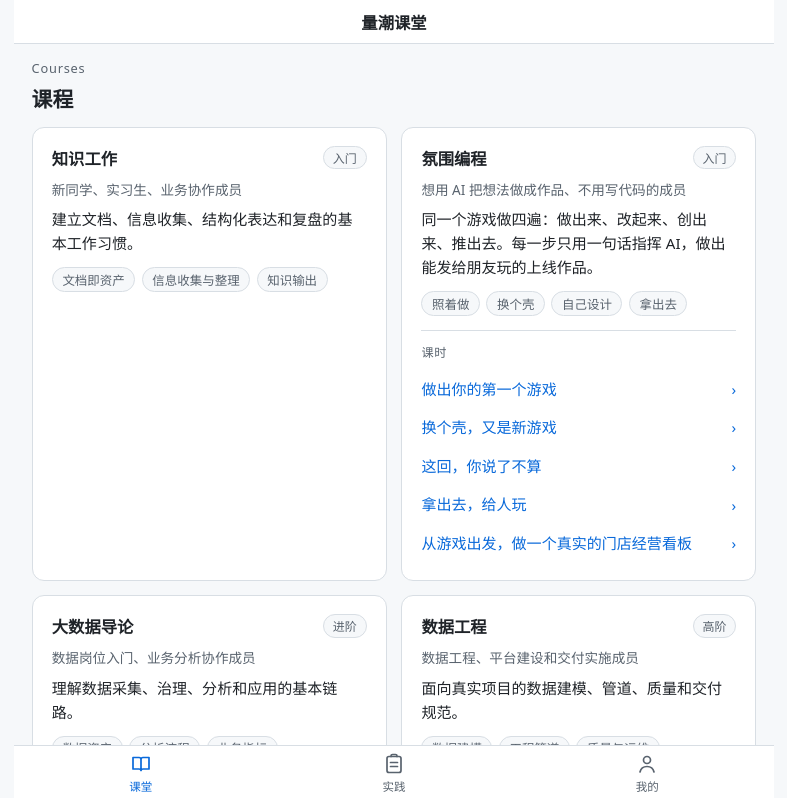
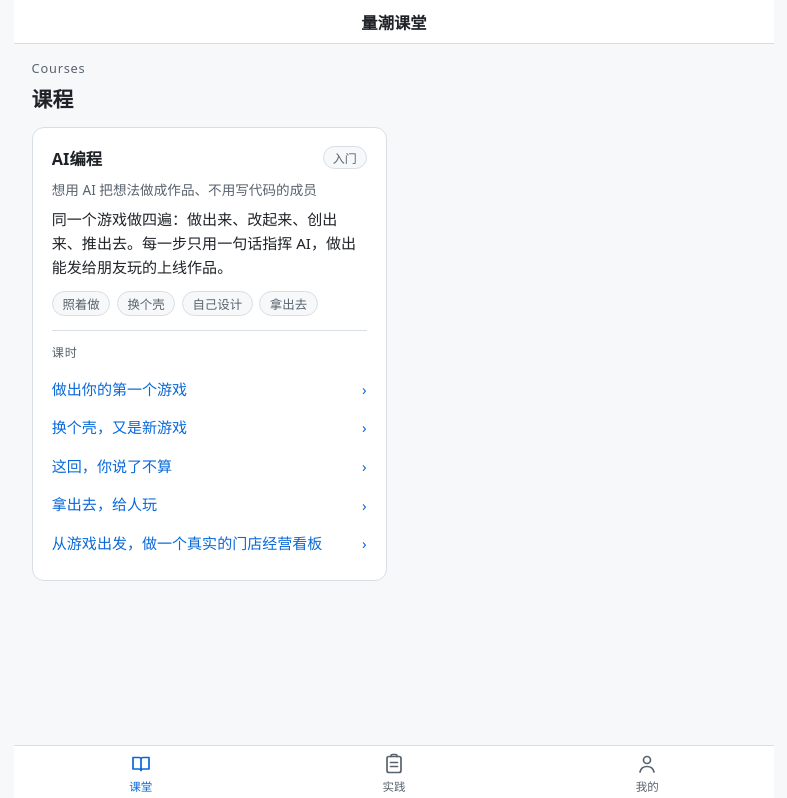
Before and after one commit to quanttide/qtclass, a React (Vite) app in the folder src/lite/: page / in a window 1280 px wide. Shown: the top 798 px of the page, without its empty margins (246-1033 px from the left). Built offline with nearby package versions, Linux system fonts and the light colour scheme.

Commit message:
feat(lite): 氛围编程改名 AI编程；未上架课程暂下线（数据保留）

```diff
--- a/src/lite/data/lessons/hello-world.ts
+++ b/src/lite/data/lessons/hello-world.ts
@@ -1,14 +1,14 @@
 import type { Lesson } from '../../src/models/lesson'
 
-// 氛围编程第 1 课。文字与步骤源自教程仓
+// AI编程第 1 课。文字与步骤源自教程仓
 // assets/tutorials/vibe-coding/docs/intro/hello-world.html（内容不改写，只换载体）
 const lesson: Lesson = {
   name: 'hello-world',
-  course: '氛围编程',
+  course: 'AI编程',
   title: '做出你的第一个游戏',
   description: '照着五步做出并上线你的第一个游戏，全程不用写代码。',
   status: 'published',
-  kicker: '氛围编程 · 第 1 课',
+  kicker: 'AI编程 · 第 1 课',
   lede: '不用懂代码，照着做就行。每一步都告诉你「做完会看到什么」',
   steps: [
     {
--- a/src/lite/data/lessons/lesson-2-coffee-shop.ts
+++ b/src/lite/data/lessons/lesson-2-coffee-shop.ts
@@ -1,14 +1,14 @@
 import type { Lesson } from '../../src/models/lesson'
 
-// 氛围编程第 2 课。文字与步骤源自教程仓
+// AI编程第 2 课。文字与步骤源自教程仓
 // assets/tutorials/vibe-coding/docs/intro/lesson-2.html（内容不改写，只换载体）
 const lesson: Lesson = {
   name: 'lesson-2-coffee-shop',
-  course: '氛围编程',
+  course: 'AI编程',
   title: '换个壳，又是新游戏',
   description: '把串串摊改成咖啡店——玩法数值一个没动，只换了皮。',
   status: 'published',
-  kicker: '氛围编程 · 第 2 课',
+  kicker: 'AI编程 · 第 2 课',
   lede: '上一课的串串摊，只需改一句话就变成咖啡店——玩法、数值一个字都没动。',
   steps: [
     {
--- a/src/lite/data/lessons/lesson-3-worker.ts
+++ b/src/lite/data/lessons/lesson-3-worker.ts
@@ -1,14 +1,14 @@
 import type { Lesson } from '../../src/models/lesson'
 
-// 氛围编程第 3 课。文字与步骤源自教程仓
+// AI编程第 3 课。文字与步骤源自教程仓
 // assets/tutorials/vibe-coding/docs/intro/lesson-3.html（内容不改写，只换载体）
 const lesson: Lesson = {
   name: 'lesson-3-worker',
-  course: '氛围编程',
+  course: 'AI编程',
   title: '这回，你说了不算',
   description: '只给一个模糊想法，让 AI 先出设计方案再实现，玩法规则全变了。',
   status: 'published',
-  kicker: '氛围编程 · 第 3 课',
+  kicker: 'AI编程 · 第 3 课',
   lede: '前两课都是「别人给好的」。这一课，你自己提想法，让 AI 帮你设计成玩法。',
   steps: [
     {
--- a/src/lite/data/lessons/lesson-4-publish.ts
+++ b/src/lite/data/lessons/lesson-4-publish.ts
@@ -1,14 +1,14 @@
 import type { Lesson } from '../../src/models/lesson'
 
-// 氛围编程第 4 课（本章收官）。文字与步骤源自教程仓
+// AI编程第 4 课（本章收官）。文字与步骤源自教程仓
 // assets/tutorials/vibe-coding/docs/intro/lesson-4.html（内容不改写，只换载体）
 const lesson: Lesson = {
   name: 'lesson-4-publish',
-  course: '氛围编程',
+  course: 'AI编程',
   title: '拿出去，给人玩',
   description: '离开 AI，做宣传册、找真人、听真话。跨 3-7 天，慢慢来。',
   status: 'published',
-  kicker: '氛围编程 · 第 4 课 · 本章收官',
+  kicker: 'AI编程 · 第 4 课 · 本章收官',
   lede: '前三课，你一直在跟 AI 打交道。这一课，你要第一次离开 AI，去找真实的人。',
   steps: [
     {
--- a/src/lite/data/lessons/lesson-5-store-dashboard.ts
+++ b/src/lite/data/lessons/lesson-5-store-dashboard.ts
@@ -1,14 +1,14 @@
 import type { Lesson } from '../../src/models/lesson'
 
-// 氛围编程第二章第 1 课（整体序为第 5 课）。文字与步骤源自教程仓
+// AI编程第二章第 1 课（整体序为第 5 课）。文字与步骤源自教程仓
 // assets/tutorials/vibe-coding/docs/realworld/lesson-1.html（内容不改写，只换载体）
 const lesson: Lesson = {
   name: 'lesson-5-store-dashboard',
-  course: '氛围编程',
+  course: 'AI编程',
   title: '从游戏出发，做一个真实的门店经营看板',
   description: '把你开的咖啡店，从「能玩的游戏」改成「能给店主看的经营看板」——营业额、客流、库存、趋势全是真实门店每天盯的数。',
   status: 'published',
-  kicker: '氛围编程 · 第二章 · 第 1 课',
+  kicker: 'AI编程 · 第二章 · 第 1 课',
   lede: '你开的那家咖啡店，其实每天都在赚钱、来客、卖货。把这些游戏数字换成真实门店的指标，就是一个看板。',
   steps: [
     {
--- a/src/lite/src/models/lesson.ts
+++ b/src/lite/src/models/lesson.ts
@@ -34,7 +34,7 @@ export interface Lesson {
   title: string
   description: string
   status: LessonStatus
-  // 页眉小标签，如「氛围编程 · 第 1 课」
+  // 页眉小标签，如「AI编程 · 第 1 课」
   kicker?: string
   // 页眉下的一句引导
   lede?: string
--- a/src/lite/src/pages/Theory.tsx
+++ b/src/lite/src/pages/Theory.tsx
@@ -1,8 +1,9 @@
-// 理论页：课程清单（氛围编程的文案与课时源自教程仓 intro 讲义，可随教程更新；训练营不在本页）
+// 理论页：课程清单（AI编程的文案与课时源自教程仓 intro 讲义，可随教程更新；训练营不在本页）
 // 卡片下方挂该课程已发布的课时入口，课时内容与文案来自 models/lesson，不在此改写
 import { Link } from 'react-router-dom'
 import { publishedLessonsOf } from '../models/lesson'
 import { lessonPath } from '../routes'
+// online=false 为暂未上架：数据保留但不对外展示，上架时改回 true
 const courses = [
   {
     name: '知识工作',
@@ -10,13 +11,15 @@ const courses = [
     audience: '新同学、实习生、业务协作成员',
     summary: '建立文档、信息收集、结构化表达和复盘的基本工作习惯。',
     modules: ['文档即资产', '信息收集与整理', '知识输出'],
+    online: false,
   },
   {
-    name: '氛围编程',
+    name: 'AI编程',
     level: '入门',
     audience: '想用 AI 把想法做成作品、不用写代码的成员',
     summary: '同一个游戏做四遍：做出来、改起来、创出来、推出去。每一步只用一句话指挥 AI，做出能发给朋友玩的上线作品。',
     modules: ['照着做', '换个壳', '自己设计', '拿出去'],
+    online: true,
   },
   {
     name: '大数据导论',
@@ -24,6 +27,7 @@ const courses = [
     audience: '数据岗位入门、业务分析协作成员',
     summary: '理解数据采集、治理、分析和应用的基本链路。',
     modules: ['数据资产', '分析流程', '业务指标'],
+    online: false,
   },
   {
     name: '数据工程',
@@ -31,6 +35,7 @@ const courses = [
     audience: '数据工程、平台建设和交付实施成员',
     summary: '面向真实项目的数据建模、管道、质量和交付规范。',
     modules: ['数据建模', '工程管道', '质量与运维'],
+    online: false,
   },
   {
     name: '生产实习',
@@ -38,6 +43,7 @@ const courses = [
     audience: '公司内部培训、实训基地学员',
     summary: '以微型创业和真实交付为牵引，完成学习、Demo、进度和立项闭环。',
     modules: ['理解业务', '识别机会', '验证 Demo', '提交立项'],
+    online: false,
   },
 ]
 
@@ -85,7 +91,7 @@ function Theory() {
         </div>
 
         <div className="learnGrid">
-          {courses.map((course) => (
+          {courses.filter((course) => course.online).map((course) => (
             <div key={course.name} className="learnCard">
               {renderCard(course)}
             </div>
```
Also changed, not shown: 2 other files (tests, documents, lock files or other folders).
